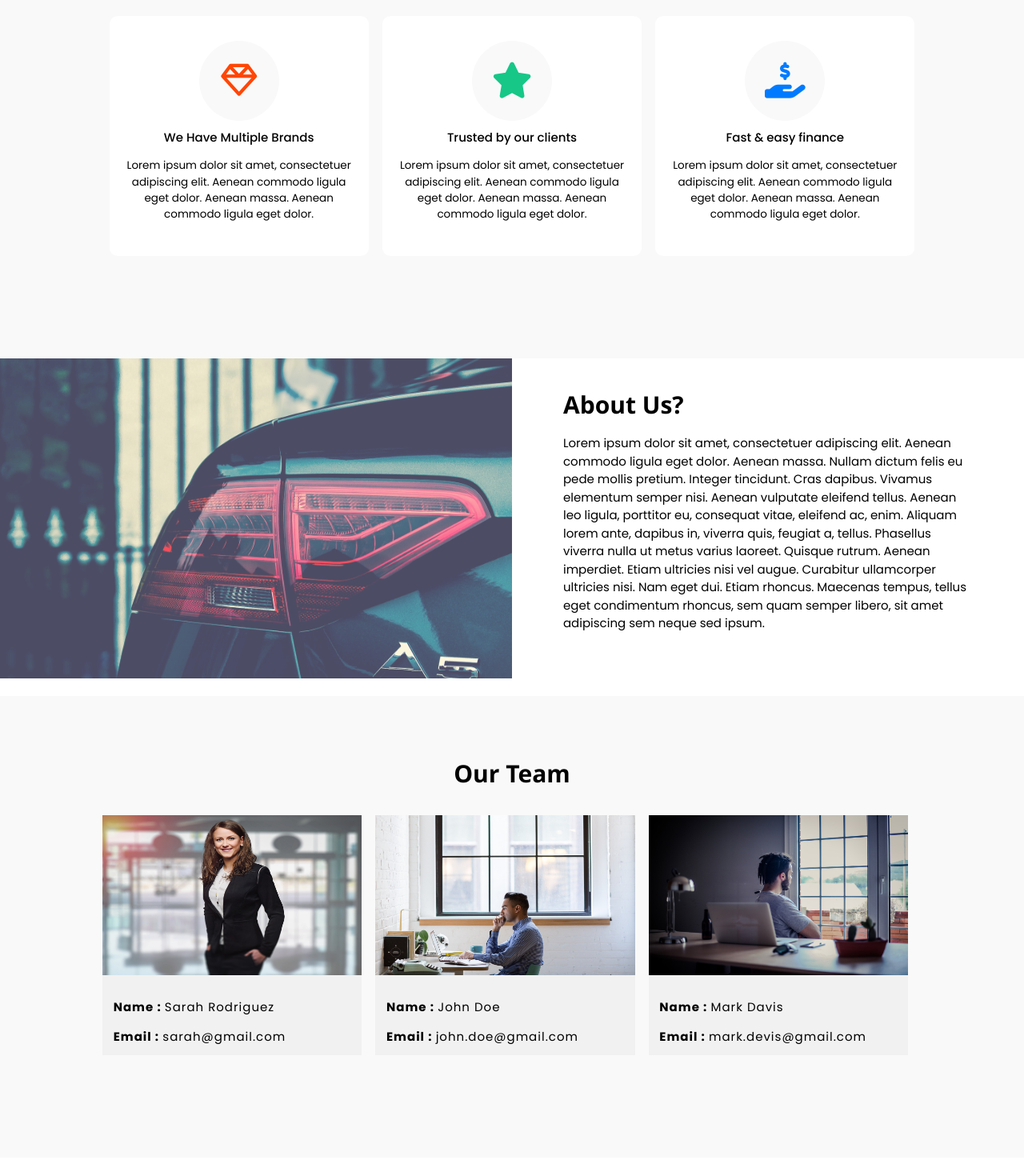
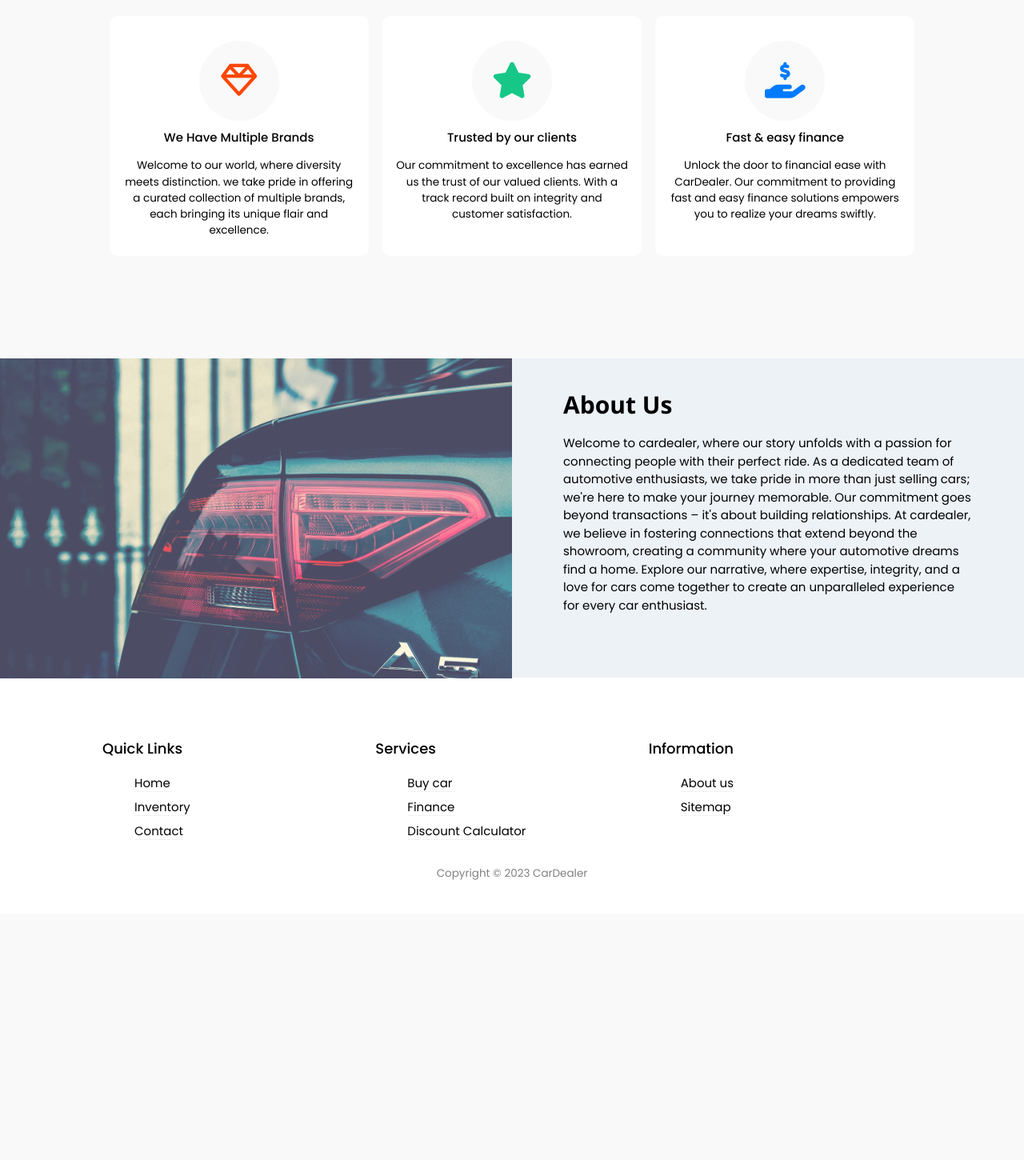
Before and after one commit to Hakmal2002/WebApplication, a plain HTML site: page index.html in a window 1280 px wide. Shown: the part 2633-4083 px from the top of the page at 80% size. After the commit the page ends 3775 px from the top, so only its background shows below. Drawn offline with nearby package versions, Linux system fonts and the light colour scheme; a web font is replaced by a local one.

Commit message:
Update index.html

```diff
--- a/index.html
+++ b/index.html
@@ -235,7 +235,7 @@
                                     <button type="button" class="brandbtn" title="Brnads"><i class="fa fa-diamond"></i></button>
                                 </center>
                                 <h4 class="multiple">We Have Multiple Brands</h4>
-                                <p class="mutli-defi">Lorem ipsum dolor sit amet, consectetuer adipiscing elit. Aenean commodo ligula eget dolor. Aenean massa. Aenean commodo ligula eget dolor.</p>
+                                <p class="mutli-defi">Welcome to our world, where diversity meets distinction. we take pride in offering a curated collection of multiple brands, each bringing its unique flair and excellence.</p>
                             </div>
                         </div>
                         <div class="w3-third">
@@ -244,7 +244,7 @@
                                     <button type="button" class="brandbtn" title="Brnads"><i class="fa fa-star star-color"></i></button>
                                 </center>
                                 <h4 class="multiple">Trusted by our clients</h4>
-                                <p class="mutli-defi">Lorem ipsum dolor sit amet, consectetuer adipiscing elit. Aenean commodo ligula eget dolor. Aenean massa. Aenean commodo ligula eget dolor.</p>
+                                <p class="mutli-defi">Our commitment to excellence has earned us the trust of our valued clients. With a track record built on integrity and customer satisfaction.</p>
                             </div>
                         </div>
                         <div class="w3-third">
@@ -253,7 +253,7 @@
                                     <button type="button" class="brandbtn" title="Brnads"><i class="fa fa-hand-holding-dollar dollar-color"></i></button>
                                 </center>
                                 <h4 class="multiple">Fast & easy finance</h4>
-                                <p class="mutli-defi">Lorem ipsum dolor sit amet, consectetuer adipiscing elit. Aenean commodo ligula eget dolor. Aenean massa. Aenean commodo ligula eget dolor.</p>
+                                <p class="mutli-defi">Unlock the door to financial ease with CarDealer. Our commitment to providing fast and easy finance solutions empowers you to realize your dreams swiftly.</p>
                             </div>
                         </div>
                     </div>
@@ -261,47 +261,17 @@
             </div>
             <!-- end -->
             <!-- about us -->
-            <div class="w3-row margin-top-0 white" id="aboutus">
+            <div class="w3-row margin-top-0 white light-blue" id="aboutus">
                 <div class="w3-row">
                     <div class="w3-row">
                         <div class="w3-half">
                             <img src="assets/images/car-side.jpg" class="car-side" alt="car-side" />
                         </div>
-                        <div class="w3-half padding-2">
-                            <h2 class="title-txt">About Us?</h2>
-                            <p class="aboutus">Lorem ipsum dolor sit amet, consectetuer adipiscing elit. Aenean commodo ligula eget dolor. Aenean massa. Nullam dictum felis eu pede mollis pretium. Integer tincidunt. Cras dapibus. Vivamus elementum semper nisi. Aenean vulputate eleifend tellus. Aenean leo ligula, porttitor eu, consequat vitae, eleifend ac, enim. Aliquam lorem ante, dapibus in, viverra quis, feugiat a, tellus. Phasellus viverra nulla ut metus varius laoreet. Quisque rutrum. Aenean imperdiet. Etiam ultricies nisi vel augue. Curabitur ullamcorper ultricies nisi. Nam eget dui. Etiam rhoncus. Maecenas tempus, tellus eget condimentum rhoncus, sem quam semper libero, sit amet adipiscing sem neque sed ipsum.</p>
+                        <div class="w3-half padding-2 light-blue">
+                            <h2 class="title-txt">About Us</h2>
+                            <p class="aboutus">Welcome to cardealer, where our story unfolds with a passion for connecting people with their perfect ride. As a dedicated team of automotive enthusiasts, we take pride in more than just selling cars; we're here to make your journey memorable. Our commitment goes beyond transactions – it's about building relationships. At cardealer, we believe in fostering connections that extend beyond the showroom, creating a community where your automotive dreams find a home. Explore our narrative, where expertise, integrity, and a love for cars come together to create an unparalleled experience for every car enthusiast.</p>
                         </div>
                 </div>
-                </div>
-            </div>
-            <!-- end -->
-            <!-- Popular -->
-            <div class="w3-row margin-top-10 margin-top-0 light-grey padding-10">
-                <h2 class="title-txt center">Our Team</h2>
-                <div class="w3-row">
-                    <div class="w3-row">
-                        <div class="w3-third">
-                            <img src="assets/images/managment1.jpg" alt="img-product" class="img-product" />
-                            <div class="bottom-bar">
-                                <p class="name">Name : <span class="font-weight-normal">Sarah Rodriguez</span></p>
-                                <p class="name">Email : <span class="font-weight-normal">sarah@gmail.com</span></p>
-                            </div>
-                        </div>
-                        <div class="w3-third">
-                            <img src="assets/images/managment2.jpg" alt="img-product" class="img-product" />
-                            <div class="bottom-bar">
-                                <p class="name">Name : <span class="font-weight-normal">John Doe</span></p>
-                                <p class="name">Email : <span class="font-weight-normal">john.doe@gmail.com</span></p>
-                            </div>
-                        </div>
-                        <div class="w3-third">
-                            <img src="assets/images/managment3.jpg" alt="img-product" class="img-product" />
-                            <div class="bottom-bar">
-                                <p class="name">Name : <span class="font-weight-normal">Mark Davis</span></p>
-                                <p class="name">Email : <span class="font-weight-normal">mark.devis@gmail.com</span></p>
-                            </div>
-                        </div>
-                    </div>
                 </div>
             </div>
             <!-- end -->
```
